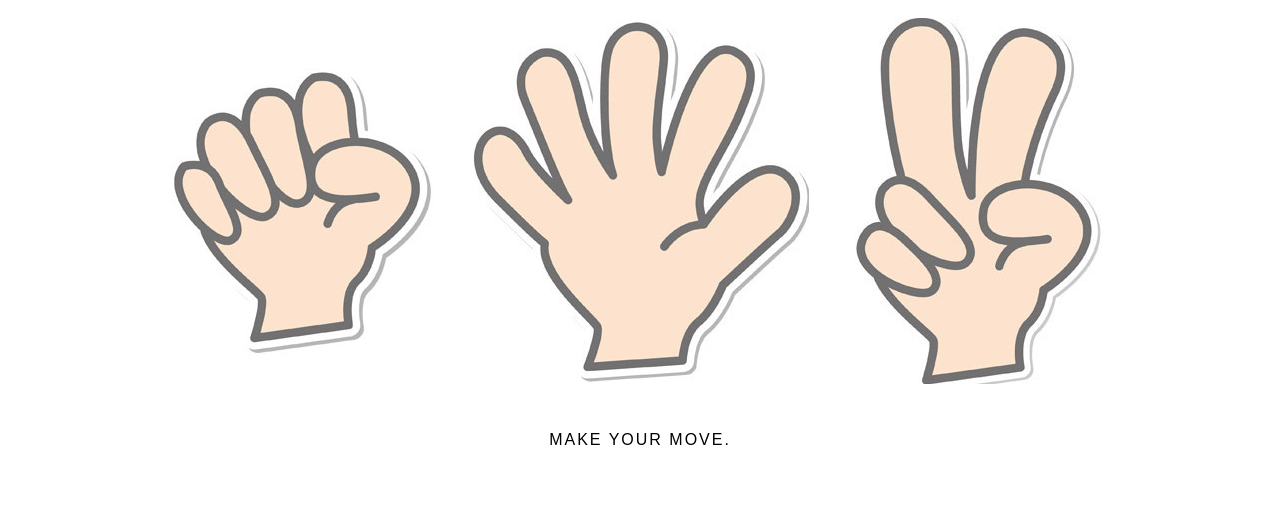
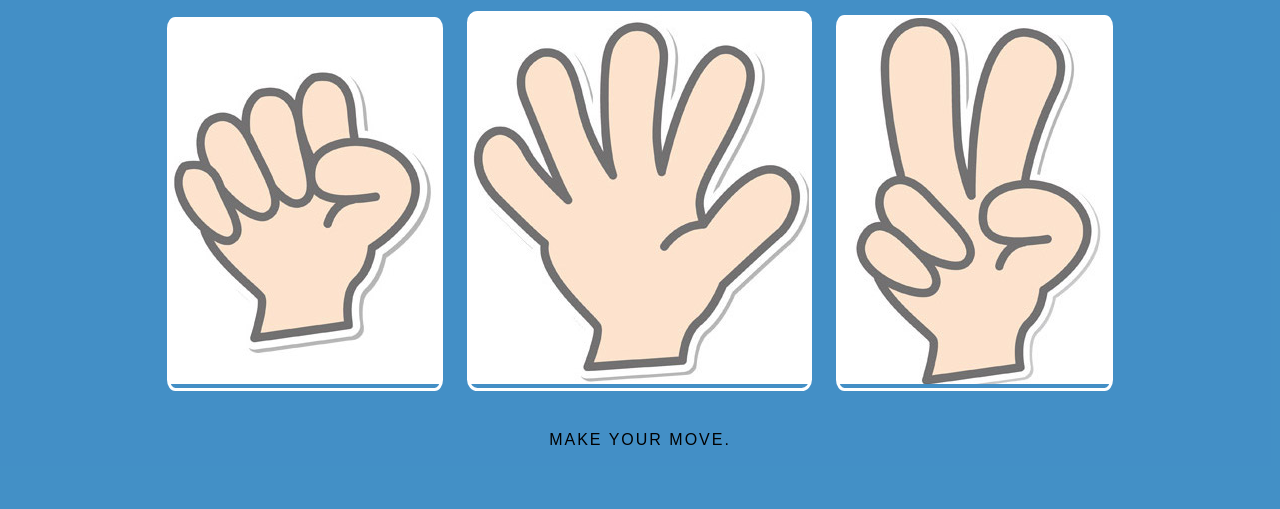
Before and after one commit to shinsuke-Alex/rock-paper-scissors, a plain HTML site: page index.html in a window 1280 px wide. Shown: the part 297-806 px from the top of the page. Drawn offline with Linux system fonts and the light colour scheme.

Commit message:
Update styles.css

```diff
--- a/styles.css
+++ b/styles.css
@@ -91,6 +91,7 @@ header h1 {
 	margin: 0 auto;
 	text-align: center;
 	padding: 20px 0;
+	background-color: #0b6eb5c4;
 }
 
 .choice {
```
